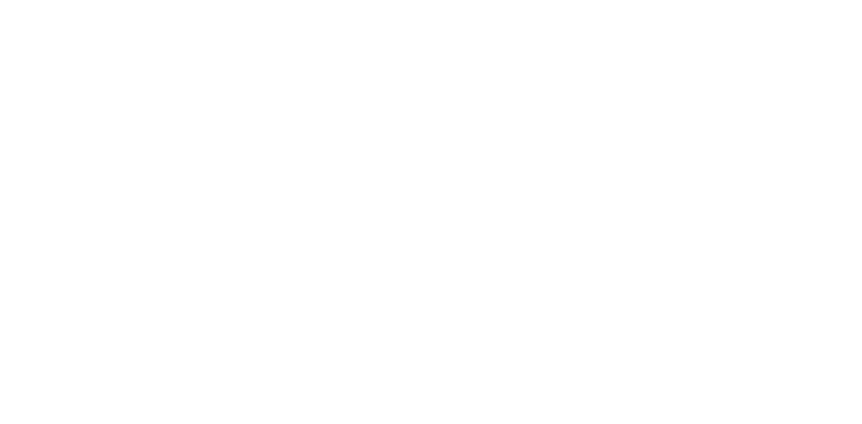
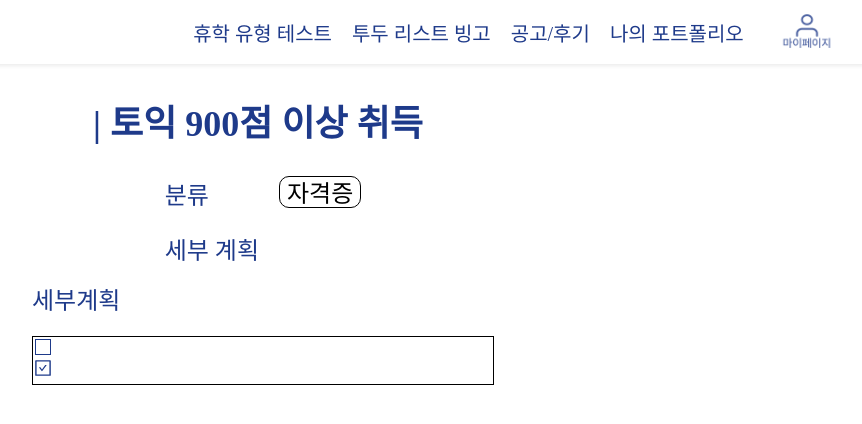
Before and after one commit to Youth-is-the-best/Youth-Client, a React (Create React App) app: page /review in a window 1280 px wide. Before the commit this address had no page. Shown: the top 424 px of the page, without its empty margins (382-1244 px from the left). Built offline with nearby package versions, Linux system fonts and the light colour scheme; a web font is replaced by a local one.

Commit message:
feat : 많은 거 하기

```diff
--- a/src/App.js
+++ b/src/App.js
@@ -13,6 +13,7 @@ import MadeBingo from './pages/MadeBingo';
 import BingoInfo from './pages/BingoInfo';
 import Calendar from 'react-calendar';
 import Portfolio from './pages/Portfolio';
+import Review from './pages/Review';
 
 function App() {
   const [year, setYear] = useState(2024);
@@ -30,6 +31,7 @@ function App() {
       <Route path="/login" element={<Login/>}></Route>
       <Route path="/signup" element={<Signup />}></Route>
       <Route path="/cal" element={<Calendar />}/>
+      <Route path="/review" element={<Review />}/>
       <Route path="/test/0" element={<Test year={year} setYear={setYear} semester={semester} setSemester={setSemester}/>}/>
       <Route path="/test/1" element={<Test1 selectedReason={selectedReason} setSelectedReason={setSelectedReason}/>} />
       <Route path="/test/2" element={<Test2 selectedAnswers={selectedAnswers} setSelectedAnswers={setSelectedAnswers} />}/>
--- a/src/apis/testapis.js
+++ b/src/apis/testapis.js
@@ -22,3 +22,13 @@ export const getInfo = async() => {
         throw error;
     }
 }
+
+export const getBingo = async() => {
+    try {
+        const response = await axios.get(`${baseURL}/bingo/`);
+        return response.data;
+    } catch (error) {
+        console.error(error);
+        throw error;
+    }
+}
--- a/src/pages/Home.jsx
+++ b/src/pages/Home.jsx
@@ -5,7 +5,7 @@ import styled from 'styled-components';
 import mypage from '../images/mypage.png';
 import { FiThumbsUp } from 'react-icons/fi';
 import { IoIosInformationCircleOutline } from 'react-icons/io';
-import { getInfo } from '../apis/testapis';
+import { getBingo, getInfo } from '../apis/testapis';
 
 const Home = () => {
   const options = ["추천순", "마감순", "보관함"];
@@ -19,9 +19,8 @@ const Home = () => {
     setArray(event.target.value);
   }
 
-  const handleInfoClick = (index) => {
+  const handleInfoClick = async(index) => {
     setSelectedInfo(index);
-    //백엔드연결 여기서하기
   };
 
   const viewBingoInfo = () => {
@@ -39,8 +38,15 @@ const Home = () => {
 
   }
 
+  const getBingos = async() => {
+    const response = await getBingo();
+    // const titles = response.map(item => item.title);
+    console.log(response);
+  }
+
   useEffect(() => {
     viewRecommend();
+    getBingo();
   }, []);
 
   const infoItems = [
@@ -276,7 +282,7 @@ const RecommendDom = styled.div`
   flex-direction: row;
   justify-content: center;
   align-items: center;
-  gap : 30px;
+  gap : 10px;
   border-bottom : 0.4px solid rgba(30, 58, 138, 0.7);
   padding-bottom : 30px;
 `;
@@ -291,6 +297,7 @@ const RecommendCom = styled.div`
   gap: 0px;
   border-radius: 10px;
   background : #FFFFFF;
+  padding : 10px;
 `;
 
 const InfoDom = styled.div`
--- a/src/pages/MadeBingo.jsx
+++ b/src/pages/MadeBingo.jsx
@@ -51,22 +51,22 @@ const MadeBingo = () => {
       { placeholder: "준비 기간", type: "date-range" }
     ],
     "취미": [
-      { placeholder: "분야" },
-      { placeholder: "파트너" },
+      { placeholder: "분야" ,type: "select", options: ["그림 및 공예", "음악", "운동", "레저 및 야외 활동", "요리 및 베이킹", "독서 및 글쓰기", "원예", "기타"]},
+      { placeholder: "파트너", type: "select", options:["혼자", "친구와", "가족과", "애인과", "기타"]},
       { placeholder: "기간", type: "date-range" }
     ],
     "여행": [
-      { placeholder: "장소" },
-      { placeholder: "파트너" },
+      { placeholder: "장소", type: "select", options: ["서울", "경기(인천, 세종)", "강원", "충청(대전)", "전라(광주)", "경상(대구, 울산, 부산)", "제주", "해외"] },
+      { placeholder: "파트너", type: "select", options:["혼자", "친구와", "가족과", "애인과", "기타"]},
       { placeholder: "기간", type: "date-range" }
     ],
     "자기계발": [
-      { placeholder: "분야" },
-      { placeholder: "파트너" },
+      { placeholder: "분야", type: "select", options:["언어", "독서", "자격증", "전문 기술", "재정 관리", "건강 관리", "네트워킹", "기타"] },
+      { placeholder: "파트너", type: "select", options:["혼자", "친구와", "가족과", "애인과", "기타"]},
       { placeholder: "기간", type: "date-range" }
     ],
     "휴식": [
-      { placeholder: "장소" },
+      { placeholder: "장소", type: "select", options: ["서울", "경기(인천, 세종)", "강원", "충청(대전)", "전라(광주)", "경상(대구, 울산, 부산)", "제주", "해외"] },
       { placeholder: "기간", type: "date-range" }
     ]
 };
@@ -288,7 +288,7 @@ const DateInfo = styled.div`
   padding: 8px;
   gap: 5px;
 `;
-const Line = styled.div`
+export const Line = styled.div`
   display: flex;
   flex-direction: row;
   flex-wrap: wrap;
@@ -296,7 +296,7 @@ const Line = styled.div`
   margin-bottom: 15px;
   margin-left: 10px;
 `;
-const Row = styled.div`
+export const Row = styled.div`
   display : flex;
   flex-direction : column;
   flex-wrap : wrap;
@@ -327,13 +327,14 @@ const CheckList = styled.div`
   display: flex;
   align-items: center;
   gap: 10px;
+  color : ${(props) => (props.checked ? 'rgba(30, 58, 138, 0.5)' : 'rgba(30, 58, 138, 1)')};
   text-decoration: ${(props) => (props.checked ? 'line-through' : 'none')};
 `;
 
-const CheckBox = styled.div`
+export const CheckBox = styled.div`
   width: 14px;
   height: 14px;
-  border: 1.2px solid rgba(142, 156, 196, 1);
+  border: 1.2px solid rgba(30, 58, 138, 1);
   margin : 2px;
 `;
 
--- /dev/null
+++ b/src/pages/Review.jsx
@@ -0,0 +1,67 @@
+import React from 'react';
+import { Headers, Header } from './Home';
+import { Row, Line,CheckBox} from './MadeBingo';
+import mypage from '../images/mypage.png';
+import styled from 'styled-components';
+import { AiOutlineCheckSquare } from 'react-icons/ai';
+
+const Review = () => {
+  return (
+    <>
+    <Headers>
+      <Header to="/test/0">휴학 유형 테스트</Header>
+      <Header to="/">투두 리스트 빙고</Header>
+      <Header to="/info">공고/후기</Header>
+      <Header to="/portfolio">나의 포트폴리오</Header>
+      <img src={mypage} style={{ height: '60px' }}></img>
+    </Headers>
+    <Body>
+    <h2>| 토익 900점 이상 취득</h2>
+        <Line>
+          <Row>
+          <div>분류</div>
+          <div>세부 계획</div>
+          </Row>
+          <Row style={{color : 'black'}}>
+            <Category>자격증</Category>
+          </Row>
+        </Line>
+        <Line>
+            <Row>
+            <div>세부계획</div>
+            <CheckList>
+                <CheckBox></CheckBox>
+                <AiOutlineCheckSquare size={20}/>
+            </CheckList>
+            </Row>
+        </Line>
+    </Body>
+    </>
+  )
+}
+
+export default Review
+
+const Body = styled.div`
+    display : flex;
+    flex-direction: column;
+    justify-content: center;
+    align-items: center;
+    color : rgba(30, 58, 138, 1);
+    font-size : 24px;
+`
+
+const Category = styled.div`
+  display: flex;
+  justify-content: center;
+  align-items: center;
+  height: 16px;
+  border: 0.2px solid black;
+  border-radius: 10px;
+  padding: 7px;
+`
+const CheckList = styled.div`
+    width : 460px;
+    heigth : 160px;
+    border : 1px solid black;
+`
```
